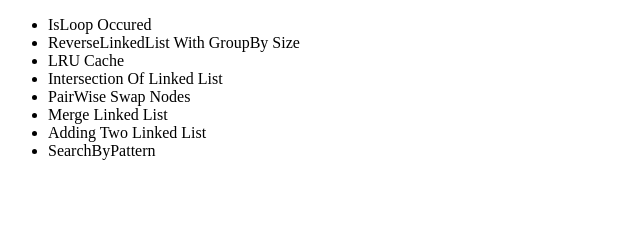
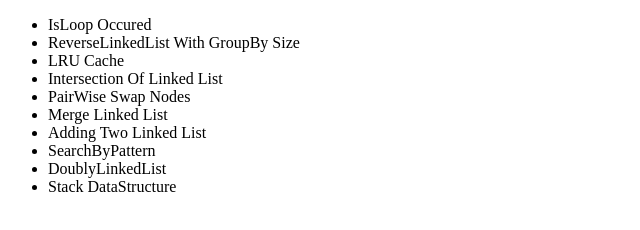
Before and after one commit to Thiru200/DSA-in-Javascript, a plain HTML site: page index.html in a window 1280 px wide. Shown: the whole page, without its empty margins (0-640 px from the left). Drawn offline with Linux system fonts and the light colour scheme.

Commit message:
Committing lastest changes

```diff
--- a/index.html
+++ b/index.html
@@ -4,7 +4,7 @@
     <meta charset="UTF-8">
     <meta name="viewport" content="width=device-width, initial-scale=1.0">
     <title>Advanced Linked List</title>
-    <!-- <script src="index.js" type="text/javascript"></script> -->
+     <script src="index.js" type="text/javascript"></script>
     <script src="ReverseLinkedList.js" type="text/javascript"></script>
     <script src="DetectLoop.js" type="text/javascript"></script>
     <script src="LRUCache.js" type="text/javascript"></script>
@@ -13,6 +13,8 @@
     <script src="MergeSortedLinkedList.js" type="text/javascript"></script>
     <script src="fnAddingTwoList.js" type="text/javascript"></script>
     <script src="SearchByPattern.js" type="text/javascript"></script>
+    <script src="DoublyLinkedList.js" type="text/javascript"></script>
+    <script src="Stack.js" type="text/javascript"></script>
 </head>
 <body>
     <ul>
@@ -24,6 +26,8 @@
         <li>Merge Linked List</li>
         <li>Adding Two Linked List</li>
         <li>SearchByPattern</li>
+        <li>DoublyLinkedList</li>
+        <li>Stack DataStructure</li>
     </ul>
 </body>
 </html>
```
